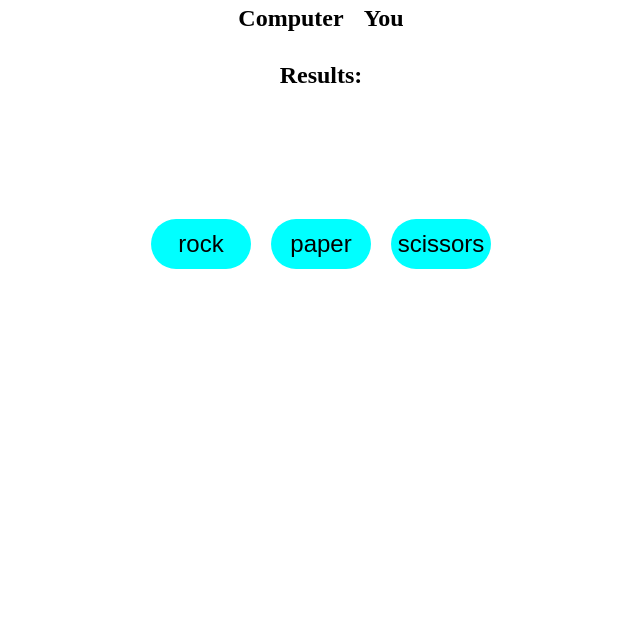
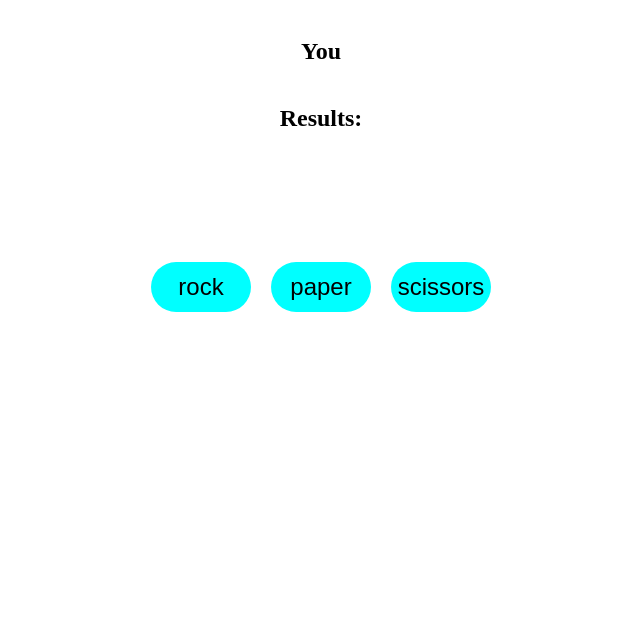
Before and after one commit to LauriOjanen/rock-paper-scissors, a plain HTML site: page index.html in a window 1280 px wide. Shown: the part 161-800 px from the top of the page, without its empty margins (319-959 px from the left). Drawn offline with Linux system fonts and the light colour scheme.

Commit message:
fixing style

```diff
--- a/index.html
+++ b/index.html
@@ -9,17 +9,11 @@
 </head>
 <body>
     <h1>Rock Paper Scissors</h1>
-<div class="container-1">
-    <div class="choice">
-        <h2>Computer</h2>
+
+        <h2 class="player">Computer</h2>
         <span id="computer-choice"></span>
-    </div>
-    <div class="choice">
-        <h2>You</h2>
+        <h2 class="player">You</h2>
         <span id="user-choice"></span>
-    </div>
-</div>
-
 
     <h2>Results:</h2>
     <span id="result"></span>
@@ -30,7 +24,6 @@
         <button id="scissors">scissors</button>
     </div>
 
-
     <script src="app.js" charset="utf-8"></script>
 </body>
 </html>
--- a/style.css
+++ b/style.css
@@ -24,38 +24,3 @@ button {
     justify-content: center;
 
 }
-
-span {
-    font-size: larger;
-    border: 2px;
-}
-
-.choice {
-    display: flex;
-    justify-content: center;
-    align-items: center;
-
-}
-
-h2 + h2 {
-    margin-left: 100px;
-}
-
-.container-1 {
-    display: flex;
-    justify-content: center;
-    align-items: center;
-    flex-wrap: wrap;
-}
-
-.choice {
-    display: flex;
-    flex-direction: column;
-    justify-content: center;
-    align-items: center;
-    margin: 10px;
-}
-
-.choice h2 {
-    margin: 0;
-}
```
